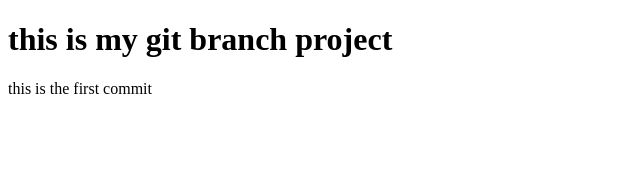
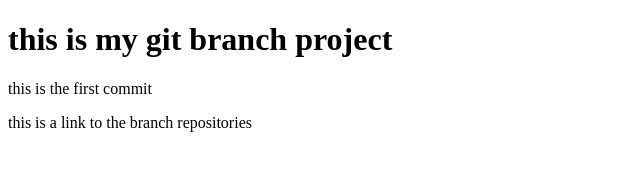
Before and after one commit to sari225/branch, a plain HTML site: page index.html in a window 1280 px wide. Shown: the whole page, without its empty margins (0-640 px from the left). Drawn offline with Linux system fonts and the light colour scheme.

Commit message:
add link to the branch repositories

```diff
--- a/index.html
+++ b/index.html
@@ -10,5 +10,9 @@
     <p>
         this is the first commit
     </p>
+    <p>
+        this is a link to the branch repositories
+    </p>
+    <a href="https://github.com/sari225/branch"></a>
 </body>
 </html>
```
